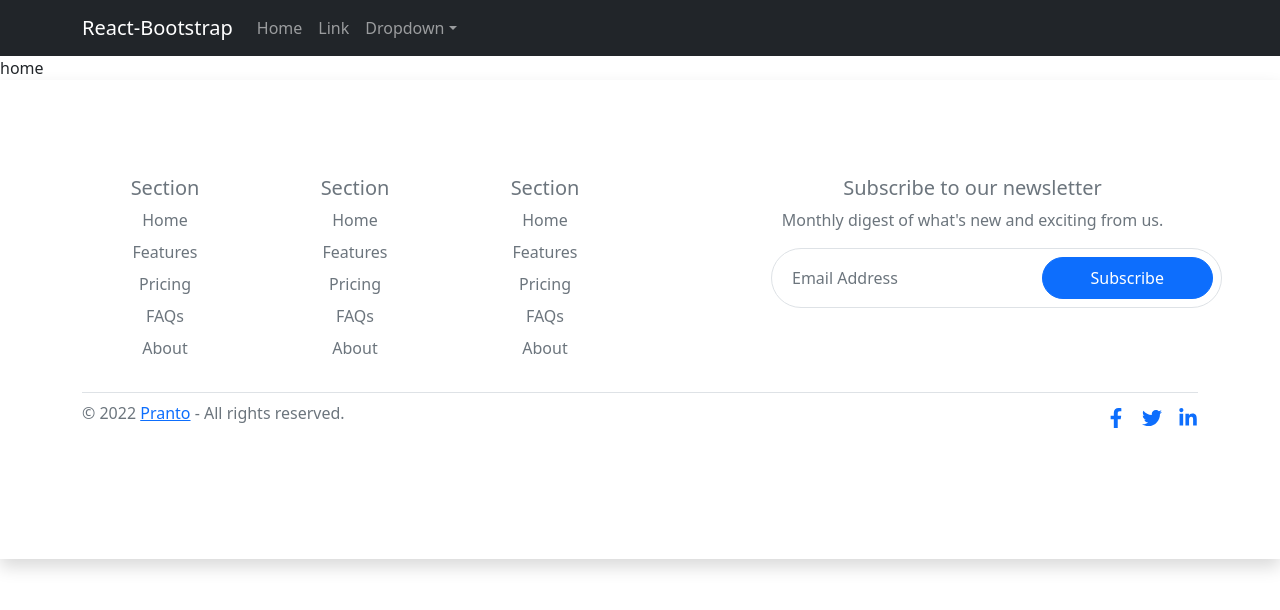
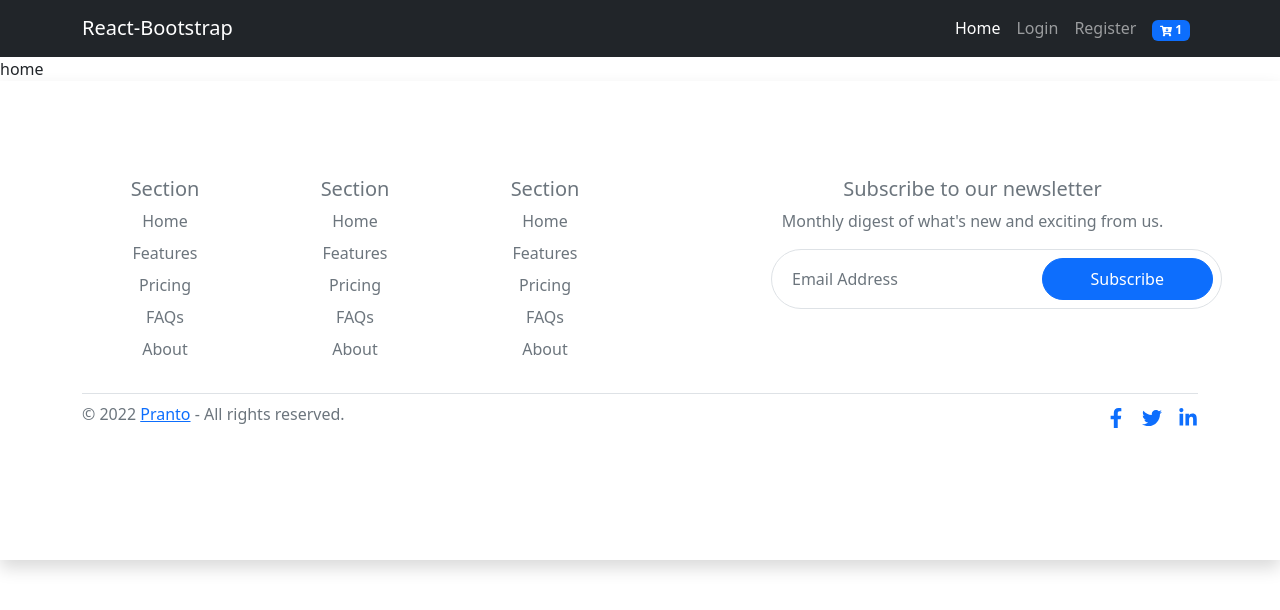
Before and after one commit to prantoc/ecom-Ibrat-client, a React (Create React App) app: page / in a window 1280 px wide. Shown: the top 610 px of the page. Built offline with nearby package versions, Linux system fonts and the light colour scheme.

Commit message:
header and button component done

```diff
--- a/src/Pages/Shared/Header/Header.jsx
+++ b/src/Pages/Shared/Header/Header.jsx
@@ -1,5 +1,7 @@
 import React from 'react';
-import { Container, Nav, Navbar, NavDropdown } from 'react-bootstrap';
+import { Badge, Container, Nav, Navbar } from 'react-bootstrap';
+import { FaCartArrowDown } from 'react-icons/fa';
+import { LinkContainer } from 'react-router-bootstrap';
 
 const Header = () => {
     return (
@@ -7,21 +9,21 @@ const Header = () => {
             <Container>
                 <Navbar.Brand href="#home">React-Bootstrap</Navbar.Brand>
                 <Navbar.Toggle aria-controls="basic-navbar-nav" />
-                <Navbar.Collapse id="basic-navbar-nav">
-                    <Nav className="me-auto">
-                        <Nav.Link href="#home">Home</Nav.Link>
-                        <Nav.Link href="#link">Link</Nav.Link>
-                        <NavDropdown title="Dropdown" id="basic-nav-dropdown">
-                            <NavDropdown.Item href="#action/3.1">Action</NavDropdown.Item>
-                            <NavDropdown.Item href="#action/3.2">
-                                Another action
-                            </NavDropdown.Item>
-                            <NavDropdown.Item href="#action/3.3">Something</NavDropdown.Item>
-                            <NavDropdown.Divider />
-                            <NavDropdown.Item href="#action/3.4">
-                                Separated link
-                            </NavDropdown.Item>
-                        </NavDropdown>
+                <Navbar.Collapse id="basic-navbar-nav" className="d-flex justify-content-end">
+                    <Nav>
+                        <LinkContainer to="/">
+                            <Nav.Link>Home</Nav.Link>
+                        </LinkContainer>
+                        <LinkContainer to="/login">
+                            <Nav.Link>Login</Nav.Link>
+                        </LinkContainer>
+                        <LinkContainer to="/register">
+                            <Nav.Link>Register</Nav.Link>
+                        </LinkContainer>
+                        <LinkContainer to="/checkout">
+                            <Nav.Link> <Badge bg="primary" text="white"> <FaCartArrowDown></FaCartArrowDown> 1</Badge></Nav.Link>
+                        </LinkContainer>
+
                     </Nav>
                 </Navbar.Collapse>
             </Container>
```
Also changed, not shown: src/components/PrimaryButton/PrimaryButton.jsx (renamed from src/components/PrimaryButton/PrimaryButton.js).
